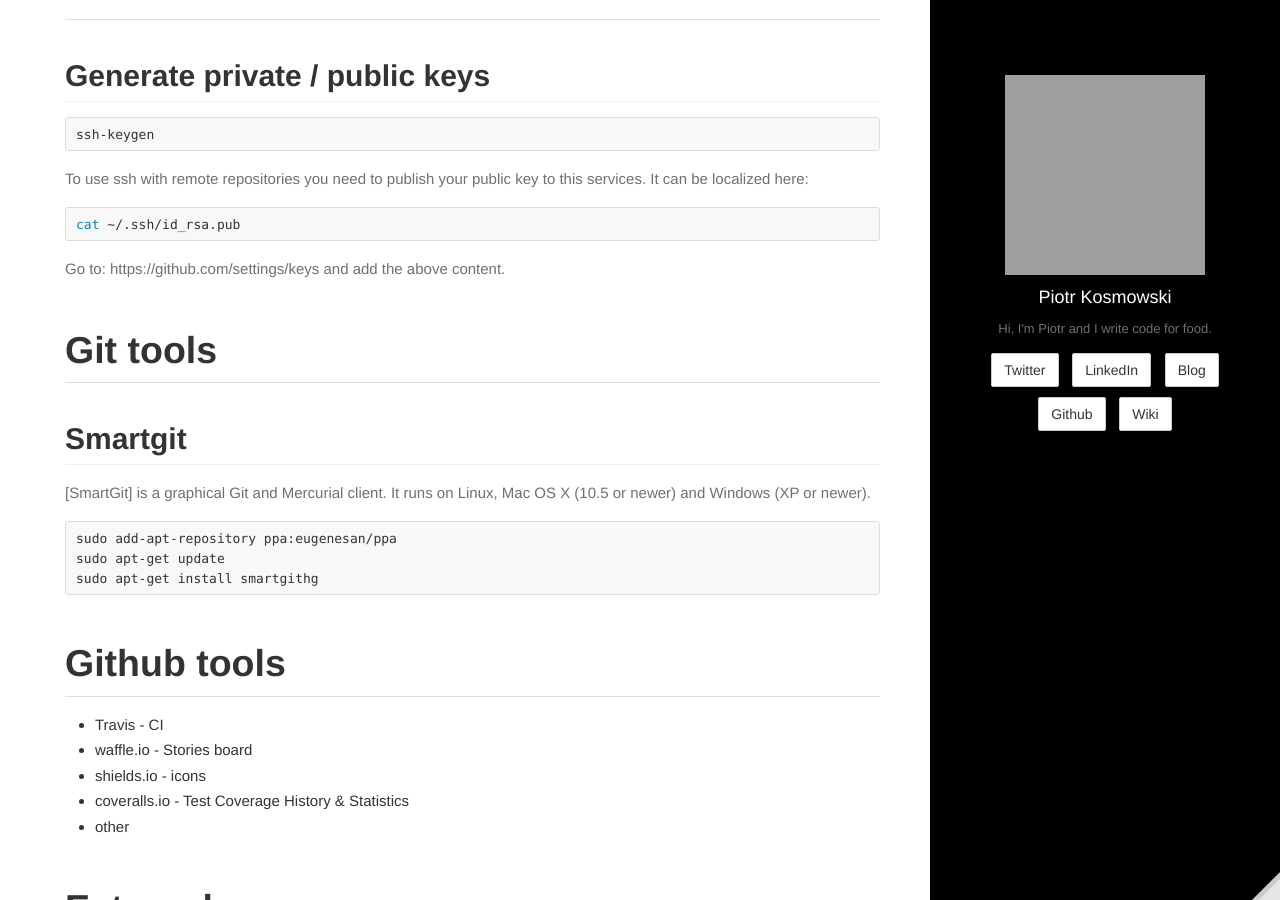
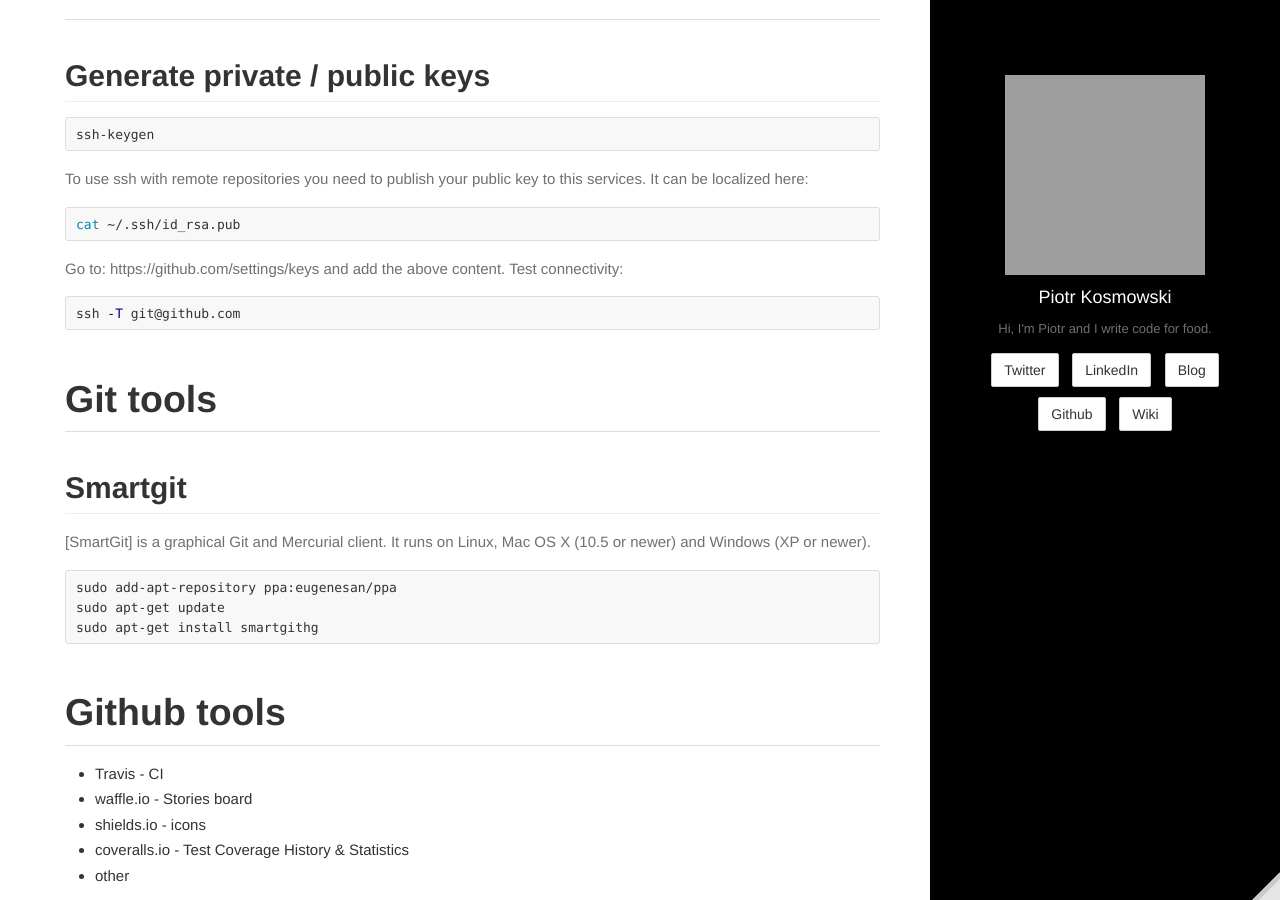
Before and after one commit to kospiotr/kospiotr.github.io, a Jekyll site: the page built from wiki/git.md, in a window 1280 px wide and 900 px high, scrolled down 2666 px. Built offline with Jekyll 4.4.1, drawn with Linux system fonts in a browser that asks for light colours; grey boxes are pictures that could not be loaded.

Commit message:
Update git.md

````diff
--- a/wiki/git.md
+++ b/wiki/git.md
@@ -92,6 +92,11 @@ cat ~/.ssh/id_rsa.pub
 ```
 
 Go to: https://github.com/settings/keys and add the above content.
+Test connectivity:
+
+```bash
+ssh -T git@github.com
+```
 
 # Git tools
 
````
